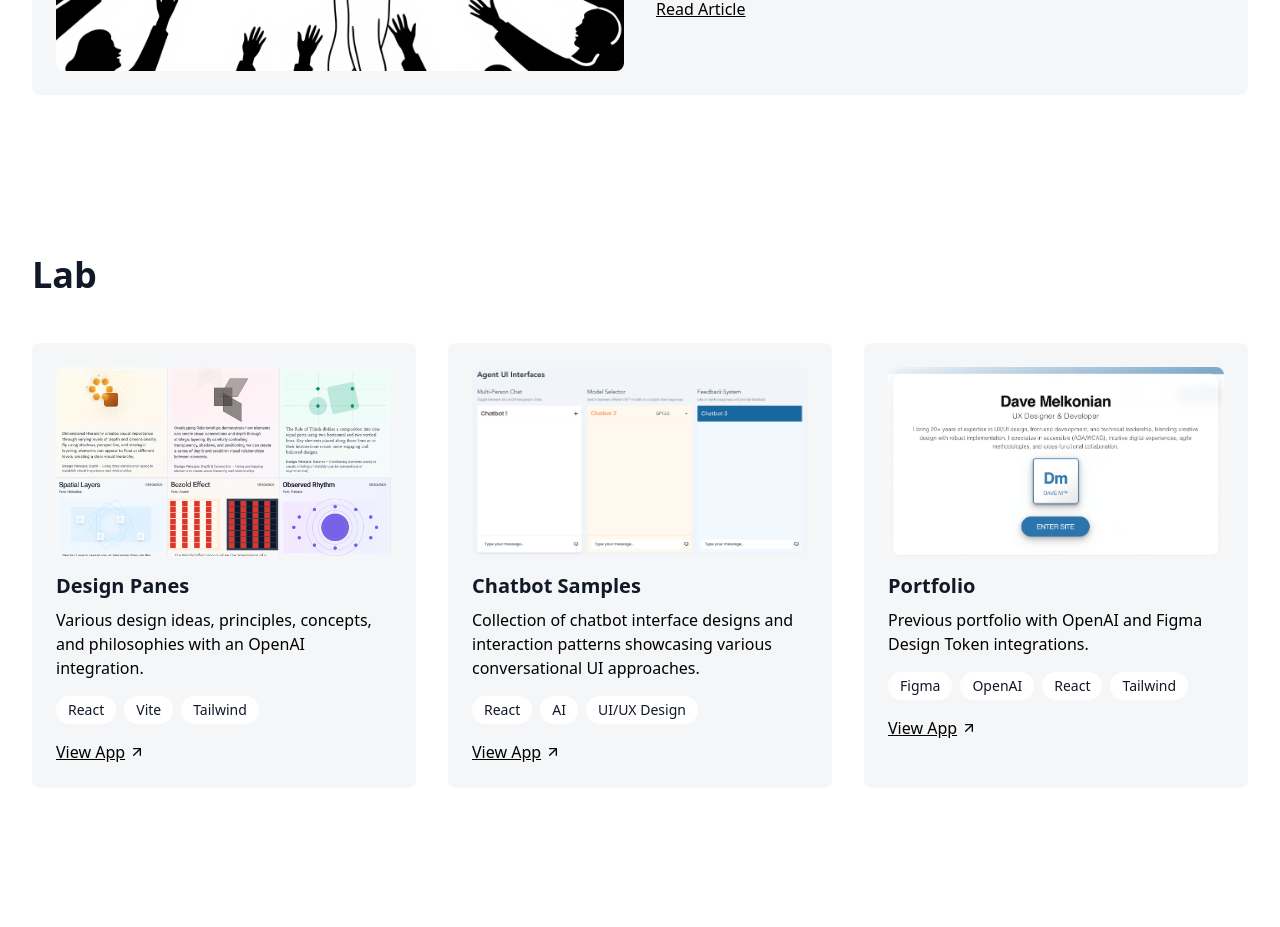
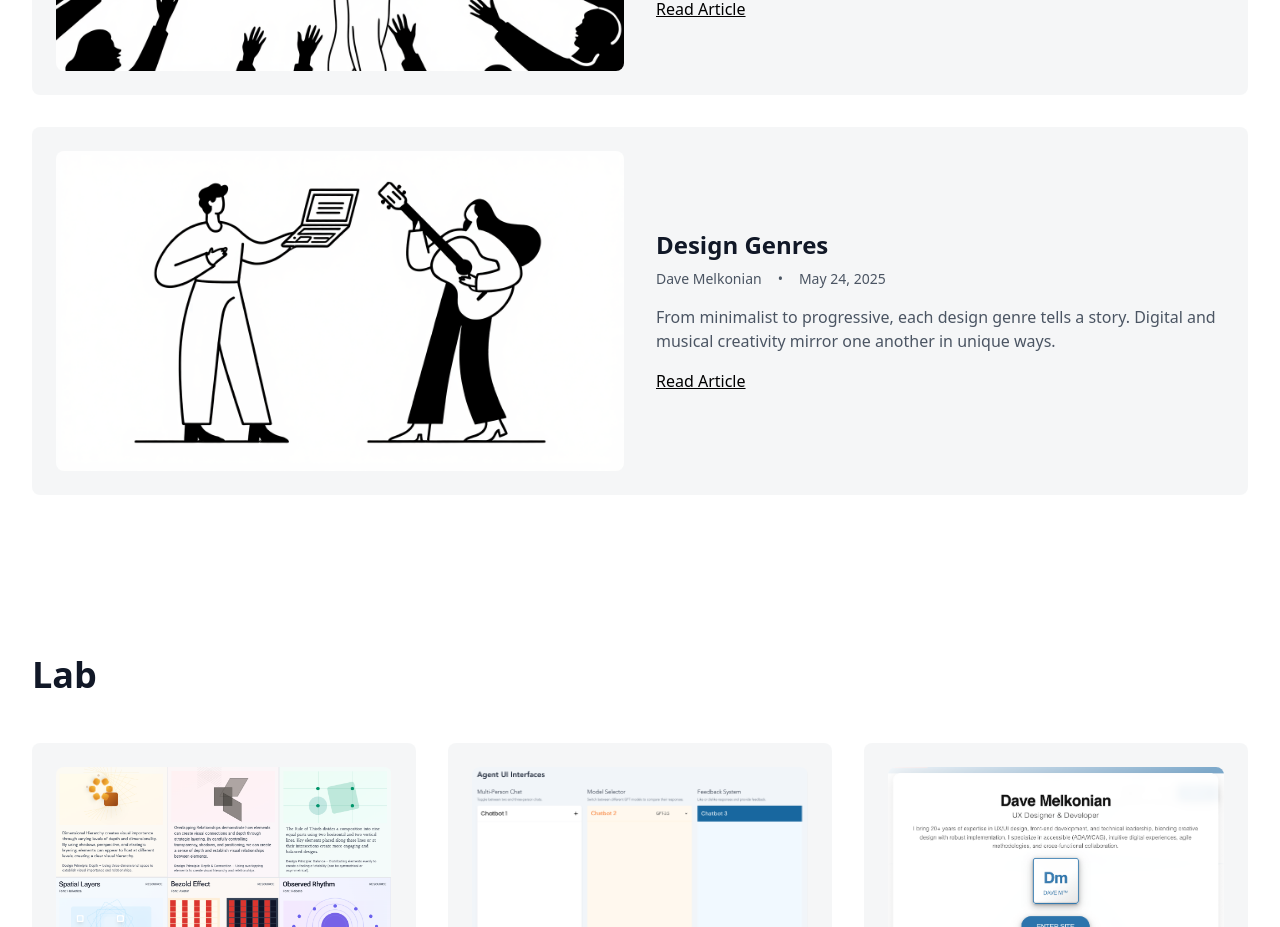
Before and after one commit to davemelk100/dm-2025, a React (Vite) app: page / in a window 1280 px wide. Shown: the part 1640-2567 px from the top of the page. Built offline with nearby package versions, Linux system fonts and the light colour scheme.

Commit message:
new article

```diff
--- a/src/App.tsx
+++ b/src/App.tsx
@@ -61,6 +61,13 @@ function App() {
     date: string;
   } | null>(null);
 
+  // Format today's date
+  const today = new Date().toLocaleDateString("en-US", {
+    year: "numeric",
+    month: "long",
+    day: "numeric",
+  });
+
   useEffect(() => {
     const handleScroll = () => {
       setShowScrollTop(window.scrollY > 400);
@@ -87,11 +94,12 @@ function App() {
     }
   };
 
-  const handleArticleClick = (
-    e: React.MouseEvent,
-    article: { title: string; content: string; image: string; date: string }
-  ) => {
-    e.preventDefault();
+  const handleArticleClick = (article: {
+    title: string;
+    content: string;
+    image: string;
+    date: string;
+  }) => {
     setSelectedArticle(article);
   };
 
@@ -448,15 +456,10 @@ function App() {
                   href={article.url}
                   target="_blank"
                   rel="noopener noreferrer"
-                  onClick={(e) =>
-                    article.content &&
-                    handleArticleClick(e, {
-                      title: article.title,
-                      content: article.content,
-                      image: article.image,
-                      date: article.date,
-                    })
-                  }
+                  onClick={(e) => {
+                    e.preventDefault();
+                    article.content && handleArticleClick(article);
+                  }}
                   className="group relative overflow-hidden rounded-lg bg-gray-100/80 p-6 transition-all duration-300 hover:bg-gray-200/80 block"
                 >
                   <div className="grid md:grid-cols-2 gap-8 items-center">
@@ -481,7 +484,10 @@ function App() {
                       </p>
                       <div
                         className="inline-flex items-center text-black hover:text-gray-600 dark:text-black dark:hover:text-gray-700 underline"
-                        onClick={() => handleArticleClick(e, article)}
+                        onClick={(e) => {
+                          e.preventDefault();
+                          handleArticleClick(article);
+                        }}
                       >
                         Read Article
                       </div>
@@ -489,6 +495,67 @@ function App() {
                   </div>
                 </a>
               ))}
+              {/* New Article Card */}
+              <div className="group relative overflow-hidden rounded-lg bg-gray-100/80 p-6 transition-all duration-300 hover:bg-gray-200/80">
+                <div className="grid md:grid-cols-2 gap-8 items-center">
+                  <div className="mb-4 md:mb-0 aspect-video overflow-hidden rounded-lg">
+                    <img
+                      src="/img/art-music.png"
+                      alt="Design Genres"
+                      className="h-full w-full object-cover transition-transform duration-300 group-hover:scale-105"
+                    />
+                  </div>
+                  <div>
+                    <h3 className="mb-2 text-2xl font-semibold dark:text-black">
+                      Design Genres
+                    </h3>
+                    <div className="flex items-center gap-4 mb-4 text-sm text-gray-600">
+                      <span>Dave Melkonian</span>
+                      <span>•</span>
+                      <span>{today}</span>
+                    </div>
+                    <p className="text-gray-600 dark:text-gray-400 mb-4">
+                      From minimalist to progressive, each design genre tells a
+                      story. Digital and musical creativity mirror one another
+                      in unique ways.
+                    </p>
+                    <div
+                      className="inline-flex items-center text-black hover:text-gray-600 dark:text-black dark:hover:text-gray-700 underline cursor-pointer"
+                      onClick={(e) => {
+                        e.preventDefault();
+                        handleArticleClick({
+                          title: "Design Genres",
+                          content: `When your product performs, who is watching? And why are they there in the first place?
+
+Unless you're Jackson Pollock or Andy Warhol, user aren't there to see your personal creative endeavors. They have something they need done, and likely don't even feel like doing it. So they go to an application to quickly execute a task and get back to living their lives.
+
+Artists get into trouble when they make art to impress other artists. Designers get into trouble when they make products to impress other designers.
+
+How often does my subjective creativity get in the way of my objective vision? Well, never. At least not on purpose.
+
+I mean, make sure my tombstone uses Helvetica, but if my user wants Comic Sans, I'm going to give them all the Comic Sans they can handle.
+
+## Subgenres, Subjectivity, and Subcultures
+
+Some musicians can adapt to audiences seemlessly; but shoe-horning in your personal creative signature can damage your product in waysthat aren't even tangible. Most users don't want King Crimson. They might tolerate Radiohead, but they really just want AC/DC. And if we don't give them AC/DC, then shame on us.
+
+If the new Slayer album is using Poppins as the cover font, I'm going to question not only my entire existence, but also why I wasn't aware of the rebranding of a product I've been using for years. Is it the same Slayer? Does it have the same features? And do they still play Chemical Warfare live?
+
+When you have a niche audience, it is imperative to keep your finger on the proverbial pulse of that subcultures' expectations. It is a luxury to have a user base that can be identified, measured, and one within you can culturally embed. You inherit empathy. These users can tell you purposefully understand them.
+
+## The Power of Genre Awareness
+
+This isn't selling out or pandering - you have been blessed with an audience and they have expectations. Our product needs to map to their expectations. The genre isn't one of our choosing; it's a hand we've been fortunate enough to have been dealt.`,
+                          image: "/img/art-music.png",
+                          date: today,
+                        });
+                      }}
+                    >
+                      Read Article
+                    </div>
+                  </div>
+                </div>
+              </div>
             </div>
           </div>
         </section>
--- a/src/components/ArticleModal.tsx
+++ b/src/components/ArticleModal.tsx
@@ -35,6 +35,27 @@ export default function ArticleModal({
           >
             {paragraph.replace("## ", "")}
           </h2>
+        );
+      }
+      if (paragraph.includes("I mean, make sure my tombstone uses Helvetica")) {
+        return (
+          <>
+            <p key={index} className="mb-4 dark:text-gray-200">
+              {paragraph}
+            </p>
+            <div
+              key={`quote-${index}`}
+              className="my-12 p-8 border-l-4 border-primary bg-gray-50 dark:bg-gray-800 text-2xl relative font-serif"
+            >
+              <span className="absolute -top-4 -left-4 text-6xl text-primary/20">
+                "
+              </span>
+              {paragraph}
+              <span className="absolute -bottom-8 -right-4 text-6xl text-primary/20">
+                "
+              </span>
+            </div>
+          </>
         );
       }
       return (
@@ -93,7 +114,7 @@ export default function ArticleModal({
                 />
               </div>
             )}
-            <div className="prose dark:prose-invert max-w-none">
+            <div className="prose prose-lg dark:prose-invert max-w-none">
               {renderContent(content)}
             </div>
           </div>
```
Also changed, not shown: public/img/art-music.png (added), 6 other files (tests, documents, lock files or other folders).
